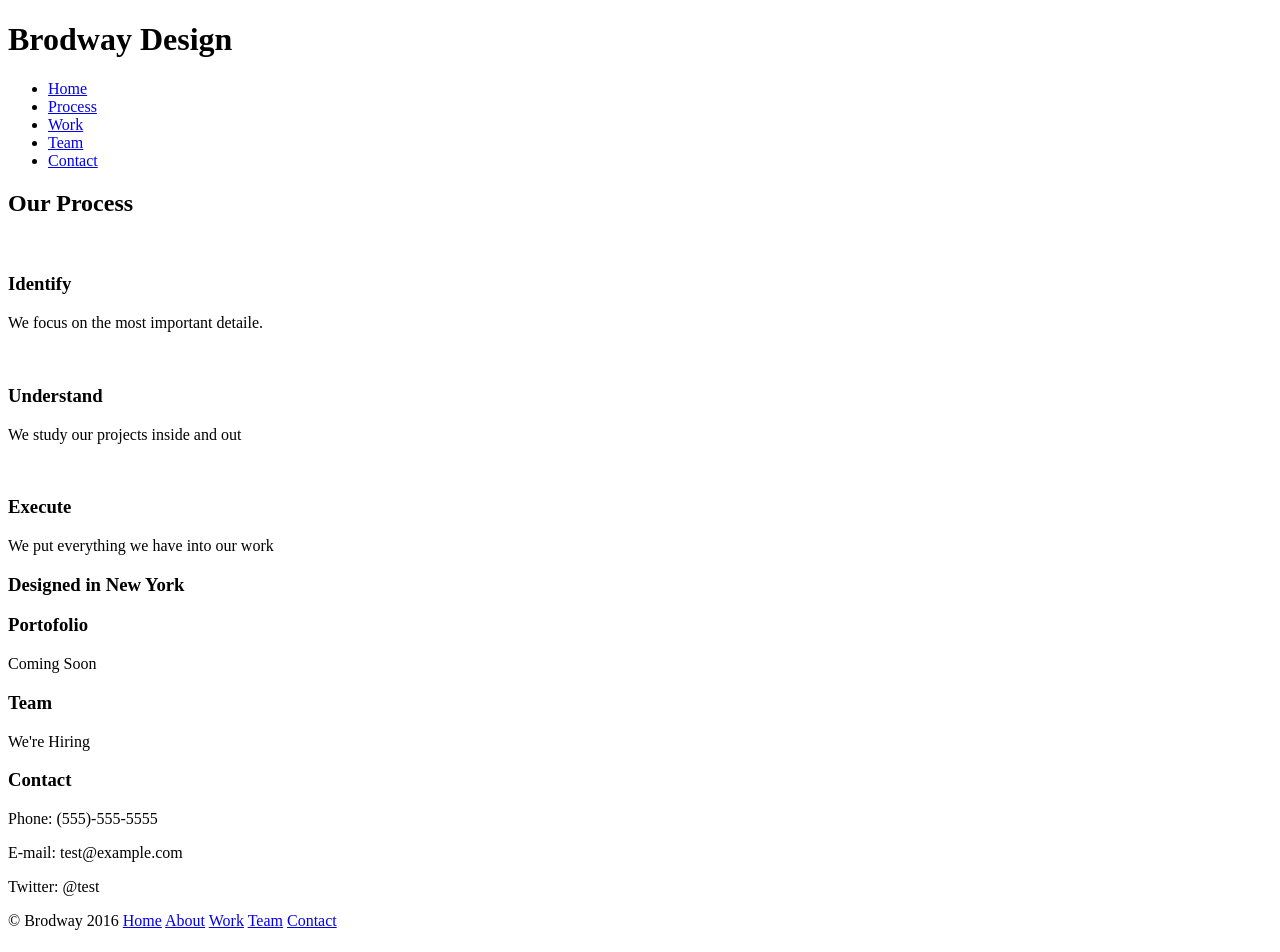
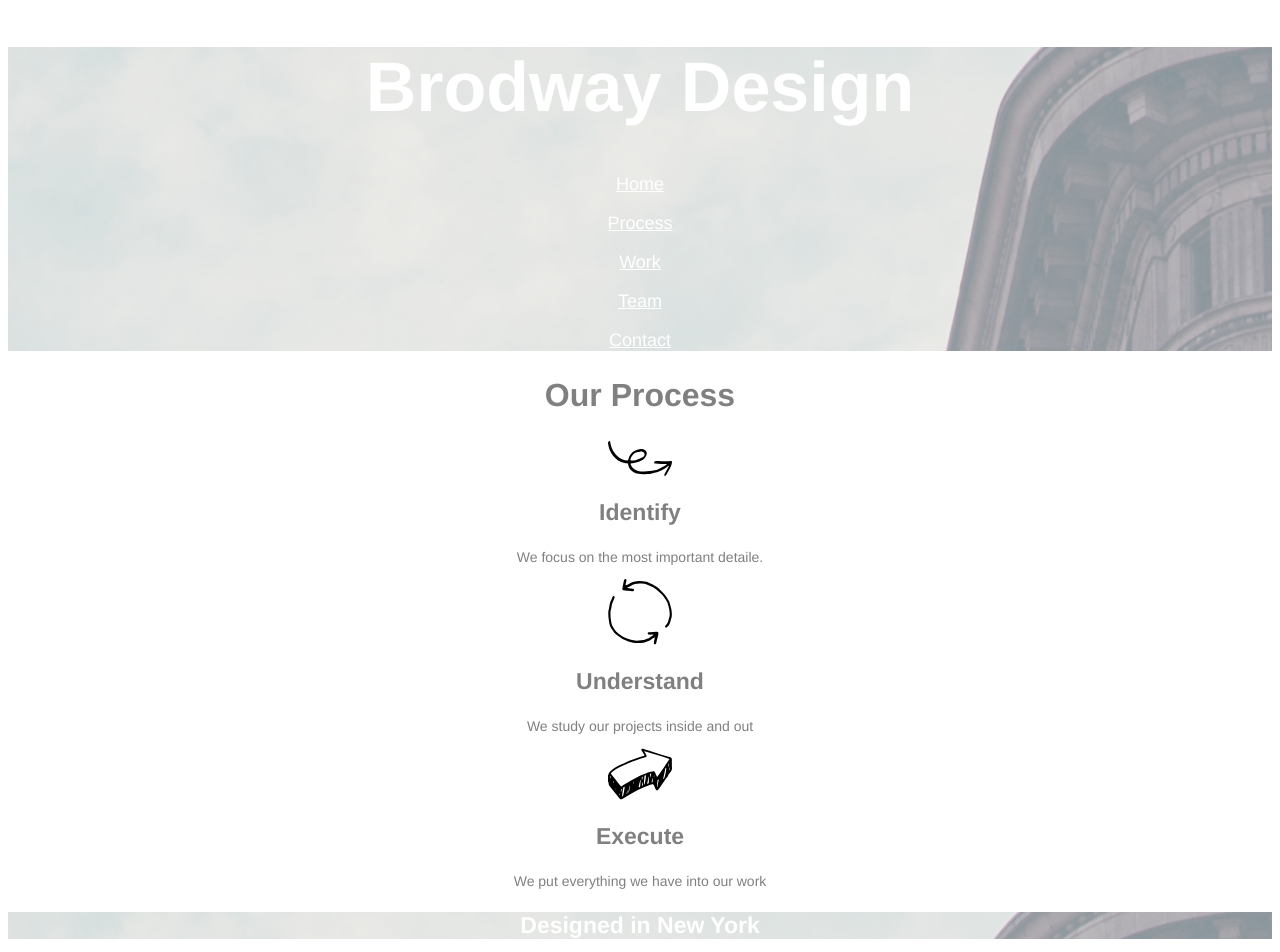
Before and after one commit to mirceaeduard/brodwayPageProject, a plain HTML site: page index.html in a window 1280 px wide. Shown: the top 952 px of the page. Drawn offline with Linux system fonts and the light colour scheme.

Commit message:
Pagina e gata.

```diff
--- a/index.html
+++ b/index.html
@@ -7,23 +7,23 @@
   <body>
   <div class="header">
     <h1>Brodway Design</h1>
-    <ul>
-      <li><a href="#" onclick="window.location.reload(true);">Home</a></li>
-      <li><a href="#process">Process</a></li>
-      <li><a href="#work">Work</a></li>
-      <li><a href="#team">Team</a></li>
-      <li><a href="#contact">Contact</a></li>
-    </ul>
+    <nav>
+      <p class="hdr"><a class="hdr" href="#" onclick="window.location.reload(true);">Home</a></p>
+      <p class="hdr"><a class="hdr" href="#process">Process</a></p>
+      <p class="hdr"><a class="hdr" href="#work">Work</a></p>
+      <p class="hdr"><a class="hdr" href="#team">Team</a></p>
+      <p class="hdr"><a class="hdr" href="#contact">Contact</a></p>
+    </nav>
   </div>
   <div class="prcs">
     <h2 id="process">Our Process</h2>
-    <img src=""/>
+    <img src="./resources/Imagini/identify.svg"/>
     <h3>Identify</h3>
     <p>We focus on the most important detaile.</p>
-    <img src=""/>
+    <img src="./resources/Imagini/understand.svg"/>
     <h3>Understand</h3>
     <p>We study our projects inside and out</p>
-    <img src=""/>
+    <img src="./resources/Imagini/execute.svg"/>
     <h3>Execute</h3>
     <p>We put everything we have into our work</p>
   </div>
@@ -40,11 +40,11 @@
     <div class="bbottom">
     <p class="cpr">&#xa9; Brodway 2016
     <span class="meniu">
-      <a href="#" onclick="window.location.reload(true);">Home</a>
-      <a href="#process">About</a>
-      <a href="#work">Work</a>
-      <a href="#team">Team</a>
-      <a href="#contact">Contact</a>
+      <a class="hdr" href="#" onclick="window.location.reload(true);"><b>Home</b></a>
+      <a class="hdr" href="#process"><b>About</b></a>
+      <a class="hdr" href="#work"><b>Work</b></a>
+      <a class="hdr" href="#team"><b>Team</b></a>
+      <a class="hdr" href="#contact"><b>Contact</b></a>
     </span></p>
     </div>
   </div>
--- a/resources/css/style.css
+++ b/resources/css/style.css
@@ -0,0 +1,68 @@
+.header{
+  background-image: url("../Imagini/the-flatiron-building.png");
+  background-repeat: no-repeat;
+  opacity: 0.5;
+  background-size: cover;
+}
+
+h1{
+  font-family: Helvetica;
+  font-size: 70px;
+  font-weight: bold;
+  color: white;
+  text-align: center;
+  opacity: 1.0;
+}
+
+.hdr{
+  text-align: center;
+  font-family: Helvetica;
+  font-size: 18px;
+  color: white;
+  opacity: 1.0;
+}
+
+h2{
+  font-family: Helvetica;
+  font-size: 32px;
+  font-weight: bold;
+  color: gray;
+  text-align: center;
+}
+
+img{
+  display: block;
+  margin: auto;
+}
+
+h3{
+  font-family: Helvetica;
+  font-size: 23px;
+  font-weight: bold;
+  color: gray;
+  text-align: center;
+}
+
+p{
+  font-family: Helvetica;
+  font-size: 14px;
+  color: gray;
+  text-align: center;
+}
+
+#NY{
+  background-image: url("../Imagini/the-flatiron-building.png");
+  background-repeat: no-repeat;
+  opacity: 0.5;
+  font-family: Helvetica;
+  font-size: 23px;
+  font-weight: bold;
+  color: white;
+  text-align: center;
+}
+
+.cpr{
+  text-align: left;
+  background-color: #C0C0C0;
+  color: white;
+}
```
